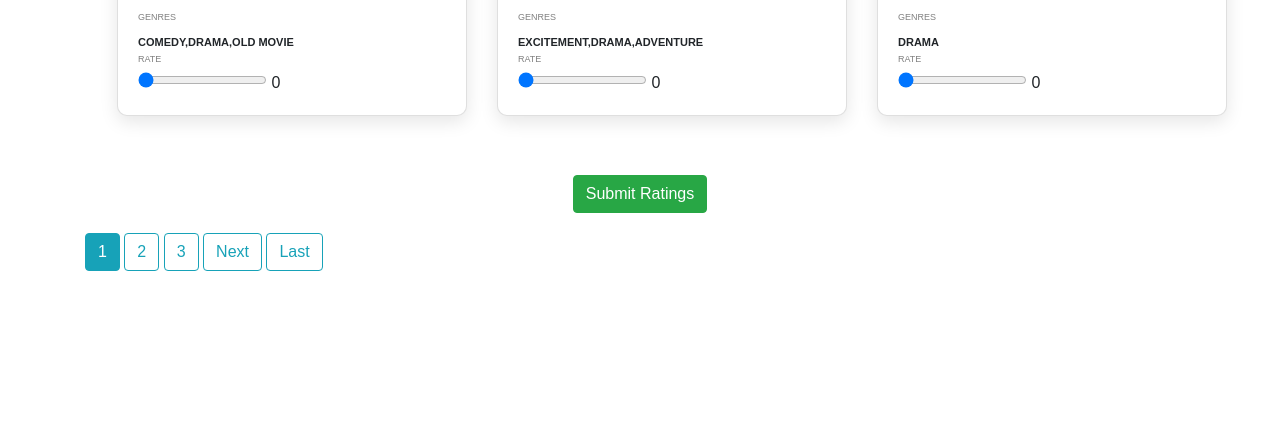
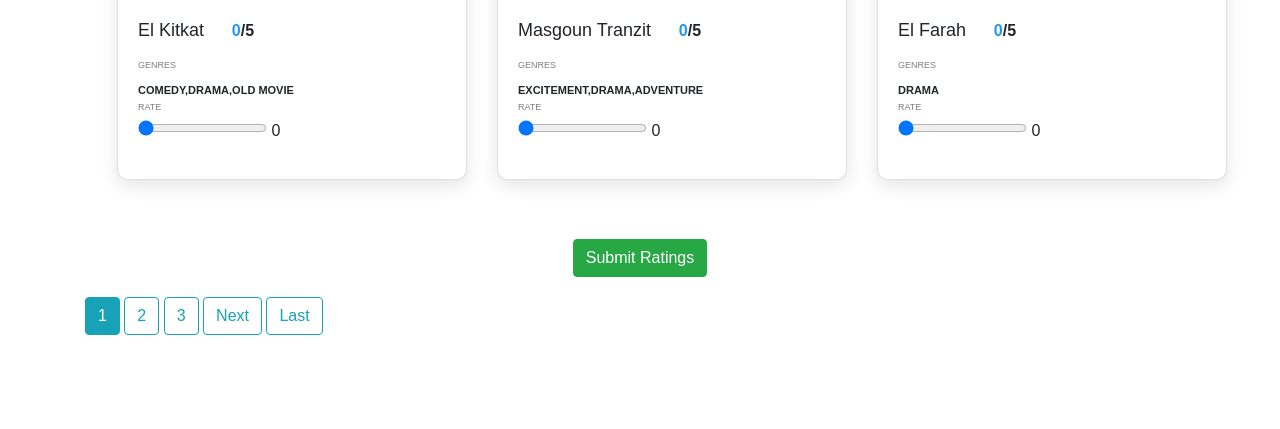
Before and after one commit to AnwarRezk/Graduation-Project-part-1, a Django app: page /search/results/ in a window 1280 px wide. Shown: the part 2392-2821 px from the top of the page. Before the commit the page ends 2663 px from the top, so only its background shows below. Run offline with Django 3.2, Linux system fonts and the light colour scheme; a user stored in the database is signed in; data comes from the database, SQL or seed files in the repository; both versions use the stored data as it was after the commit; parts of the project's set-up code (start-up, migrations or seed data) failed here and were passed over; some libraries are stand-ins or nearby versions.

Commit message:
Styling Fix

```diff
--- a/movie_rating/movies/templates/movies/home.html
+++ b/movie_rating/movies/templates/movies/home.html
@@ -133,7 +133,7 @@
                         nav:false
                     },
                     1000:{
-                        items:3,
+                        items:4,
                         nav:true,
                         loop:false
                     }
--- a/movie_rating/movies/templates/movies/search.html
+++ b/movie_rating/movies/templates/movies/search.html
@@ -2,6 +2,10 @@
 
 {% block title %}
     Search
+{% endblock %}
+
+{% block head %}
+    <meta name="viewport" content="width=device-width, initial-scale=1.0">
 {% endblock %}
 
 {% block content %}
--- a/movie_rating/movies/templates/movies/search_results.html
+++ b/movie_rating/movies/templates/movies/search_results.html
@@ -5,6 +5,10 @@
 
 {% block title %}
     Search Results
+{% endblock %}
+
+{% block head %}
+    <meta name="viewport" content="width=device-width, initial-scale=1.0">
 {% endblock %}
 
 {% block content %}
--- a/movie_rating/users/static/users/style.css
+++ b/movie_rating/users/static/users/style.css
@@ -25,7 +25,7 @@
 }
 
 .account-heading {
-    font-size: 2.5rem;
+    font-size: 2rem;
 }
 
 .form-group button{
@@ -44,6 +44,8 @@
     background: rgb(24, 28, 32);
     border-bottom: 1px solid rgb(30, 36, 41);
     box-shadow: #000 0px 0px 8px 0px;
+    /*font-weight: bold;*/
+    font-style: italic;
     margin-bottom: 20px;
 }
 
@@ -102,9 +104,10 @@
     margin: 0;
 }
 
-/*.card-body{*/
-/*    height: 100%;*/
-/*}*/
+.card-body{
+    height: 180px;
+    max-height: 180px;
+}
 
 .card-movie-info {
     display: table;
--- a/movie_rating/users/templates/base.html
+++ b/movie_rating/users/templates/base.html
@@ -4,7 +4,6 @@
 
 <head>
     <meta charset="UTF-8">
-    <meta name="viewport" content="width=device-width, initial-scale=1.0">
     <meta name="description" content="Welcome to mega movies, hope you enjoy your time here">
     <link rel="stylesheet" href="https://maxcdn.bootstrapcdn.com/bootstrap/4.0.0/css/bootstrap.min.css" integrity="sha384-Gn5384xqQ1aoWXA+058RXPxPg6fy4IWvTNh0E263XmFcJlSAwiGgFAW/dAiS6JXm" crossorigin="anonymous">
     <script src="https://code.jquery.com/jquery-3.2.1.slim.min.js" integrity="sha384-KJ3o2DKtIkvYIK3UENzmM7KCkRr/rE9/Qpg6aAZGJwFDMVNA/GpGFF93hXpG5KkN" crossorigin="anonymous"></script>
```
Also changed, not shown: movie_rating/db.sqlite3.
